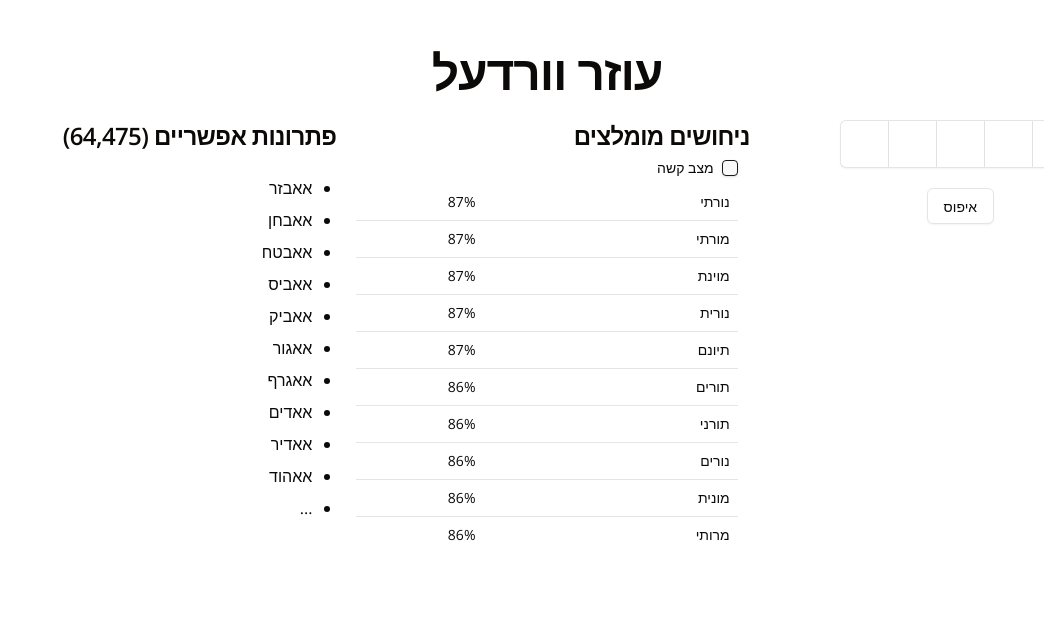
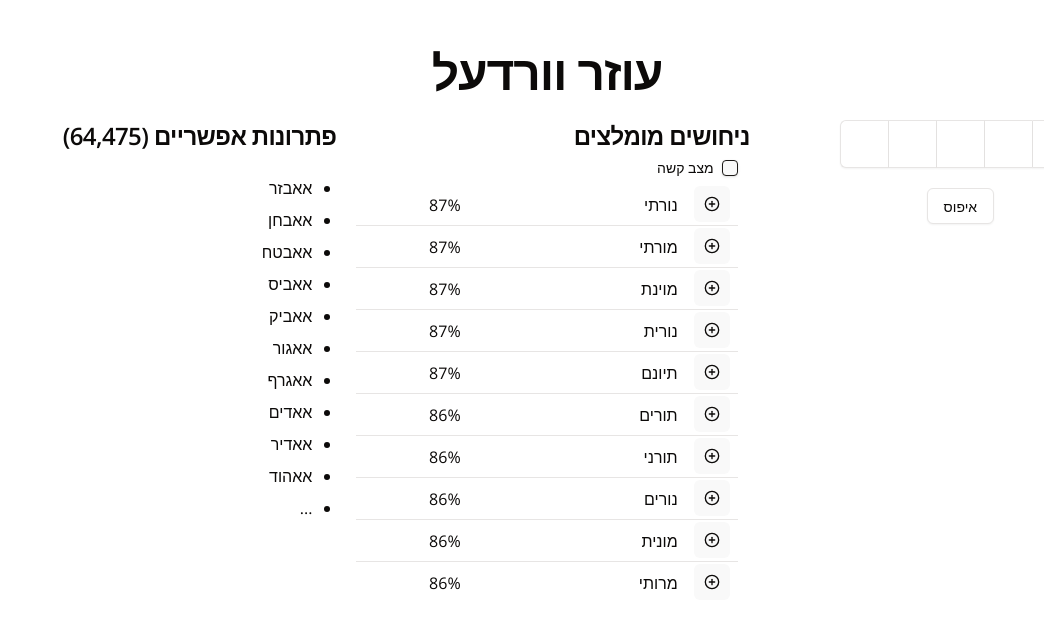
Before and after one commit to itayfi/wordle-solver, a React (Vite) app: page / in a window 1280 px wide. Shown: the top 628 px of the page, without its empty margins (236-1280 px from the left). Built offline with nearby package versions, Linux system fonts and the light colour scheme.

Commit message:
Quick add word button

```diff
--- a/src/components/suggested-words.tsx
+++ b/src/components/suggested-words.tsx
@@ -14,6 +14,10 @@ import {
   createLettersCounters,
   createYellowLettersCounter,
 } from "@/lib/counter.ts";
+import { Button } from "@/components/ui/button.tsx";
+import { PlusCircle } from "lucide-react";
+import { LetterMode } from "@/lib/types.ts";
+import { normalizeFinalLetters } from "@/lib/utils.ts";
 
 const allWordsPromise = getAllWords();
 
@@ -21,6 +25,7 @@ export const SuggestedWords = ({ className }: { className?: string }) => {
   const [hardMode, setHardMode] = useState(false);
   const allWords = use(allWordsPromise);
   const constraints = useStore(({ constraints }) => constraints);
+  const addWord = useStore(({ addWord }) => addWord);
   const allowedWords = allWords.filter(([, letters]) =>
     checkWord(letters, constraints),
   );
@@ -42,6 +47,25 @@ export const SuggestedWords = ({ className }: { className?: string }) => {
             letters,
           }))
           .sort((a, b) => b.score - a.score);
+  const getMode = (letter: string, index: number): LetterMode => {
+    const normalizedLetter = normalizeFinalLetters(letter);
+    if (constraints.greens[index] === normalizedLetter) {
+      return "green";
+    }
+    if (constraints.greys.has(normalizedLetter)) {
+      return "grey";
+    }
+    if (constraints.yellowByIndex.get(index)?.has(normalizedLetter)) {
+      return "yellow";
+    }
+    return null;
+  };
+  const onAddWord = (word: string) => {
+    const letterInfos = word
+      .split("")
+      .map((letter, index) => ({ letter, mode: getMode(letter, index) }));
+    addWord(letterInfos);
+  };
 
   return (
     <div className={className}>
@@ -70,8 +94,18 @@ export const SuggestedWords = ({ className }: { className?: string }) => {
             <TableBody>
               {ratedWords.slice(0, 10).map(({ word, score }) => (
                 <TableRow key={word}>
-                  <TableCell className="w-2/3">{word}</TableCell>
-                  <TableCell className="w-1/3">
+                  <TableCell className="w-20">
+                    <Button
+                      variant="ghost"
+                      size="icon"
+                      className="-my-1.5"
+                      onClick={() => onAddWord(word)}
+                    >
+                      <PlusCircle />
+                    </Button>
+                  </TableCell>
+                  <TableCell className="text-base w-2/3">{word}</TableCell>
+                  <TableCell className="text-base w-1/3">
                     {Math.round(score * 100)}%
                   </TableCell>
                 </TableRow>
--- a/src/lib/store.ts
+++ b/src/lib/store.ts
@@ -12,6 +12,7 @@ type Store = {
     letterIndex: number,
     data: Partial<LetterInfo>,
   ): void;
+  addWord(words: LetterInfo[]): void;
   reset(): void;
 };
 
@@ -62,6 +63,11 @@ export const useStore = create(
             constraints: calculateConstraints(newWords),
           };
         });
+      },
+      addWord(word: LetterInfo[]) {
+        set(({ words }) => ({
+          words: [...words, word],
+        }));
       },
       reset() {
         set({
```
